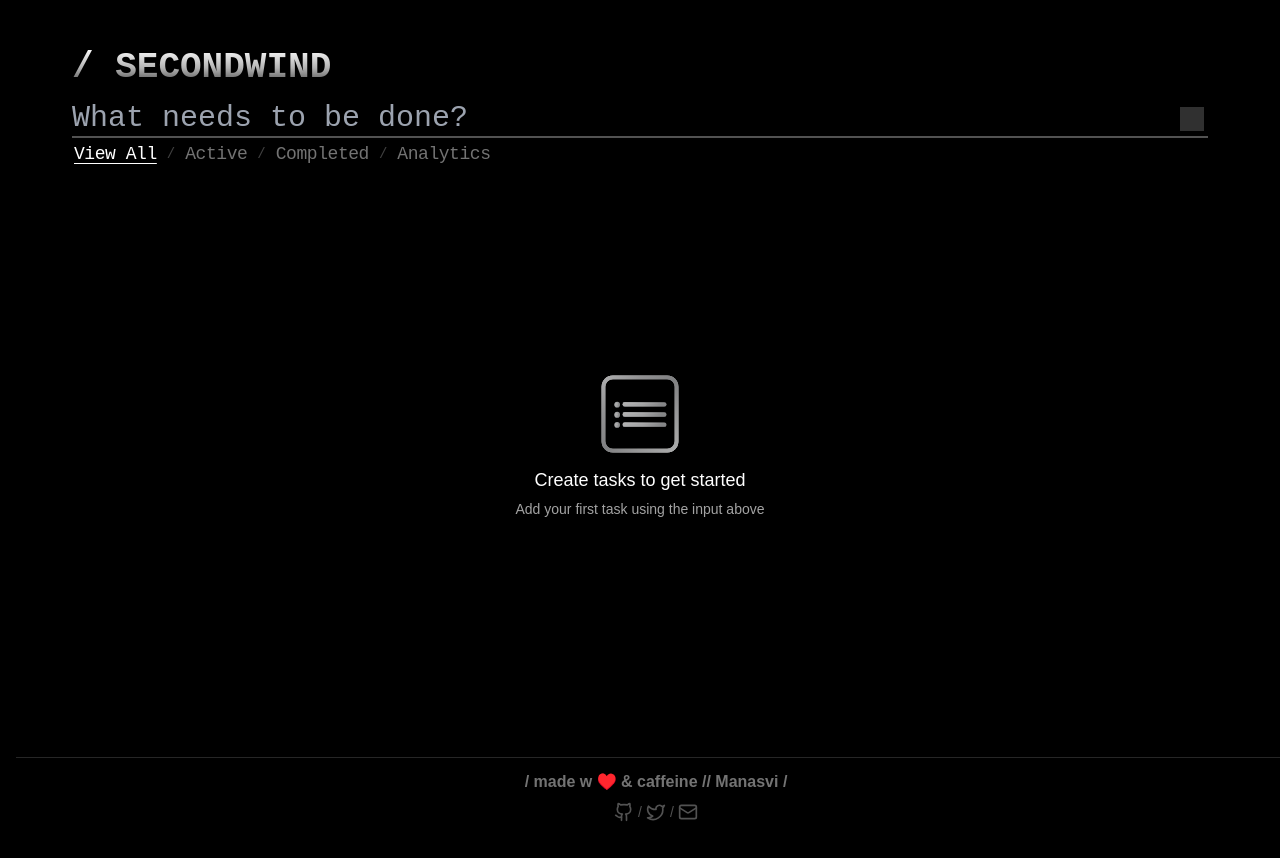
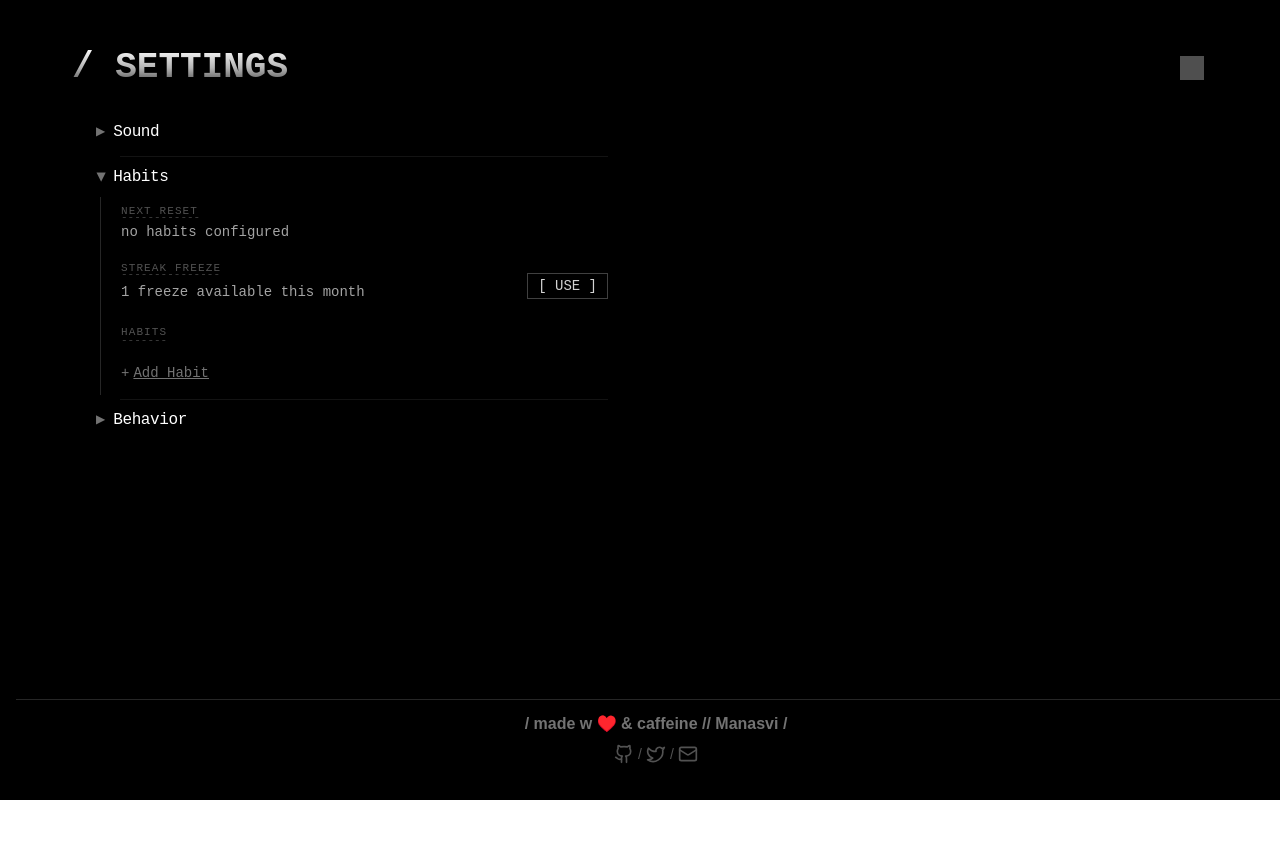
Before and after one commit to manasvitwr/second-wind, a React (Vite) app: page / in a window 1280 px wide. Both pictures are taken after a click on the button "Open settings". After the commit the page ends 800 px from the top, so only its background shows below. Built offline with nearby package versions, Linux system fonts and the light colour scheme; grey boxes are pictures that could not be loaded.

Commit message:
rm: habitlist + habit protection modal usage, habits managed via settings only

```diff
--- a/src/App.tsx
+++ b/src/App.tsx
@@ -3,20 +3,24 @@ import { Analytics } from '@vercel/analytics/react';
 import './styles/global.css';
 import NavBar from './components/NavBar/NavBar';
 import TaskTree from './components/TaskTree/TaskTree';
-import HabitList from './components/HabitList/HabitList';
+import AnalyticsPage from './components/Analytics/Analytics';
+
+import Settings from './components/Settings/Settings';
 import Footer from './components/Footer/Footer';
-import HabitProtectionModal from './components/HabitProtectionModal/HabitProtectionModal';
+
 import Toast from './components/Toast/Toast';
 import { useTasks } from './hooks/useTasks';
 import { useHabits } from './hooks/useHabits';
 import { useMediaQuery } from './hooks/useMediaQuery';
 import type { Task } from './lib/types';
+import settingsIcon from './assets/icons/settings.svg';
 
 const App: React.FC = () => {
   const { tasks, filter, setFilter, addTask, toggleTask, editTask, deleteTask, restoreTask } = useTasks();
   const { habits, addHabit, editHabit, deleteHabit, toggleHabit } = useHabits();
   const isMobile = useMediaQuery('(max-width: 768px)');
-  const [isHabitModalOpen, setIsHabitModalOpen] = useState(false);
+
+  const [isSettingsMode, setIsSettingsMode] = useState(false);
   const [toastState, setToastState] = useState<{
     isVisible: boolean;
     message: string;
@@ -61,24 +65,96 @@ const App: React.FC = () => {
     }
   };
 
+  const toggleSettings = () => {
+    setIsSettingsMode(prev => !prev);
+  };
+
   return (
     <div className=
       "min-h-screen w-full flex flex-col bg-gradient-to-b from-black to-black p-4 md:p-8 gap-4 md:gap-9 overflow-x-hidden">
 
       <div className="flex-1 flex flex-col max-w-6xl mx-auto w-full">
-        <h1 className="app-title text-2xl px-2 md:text-4xl mb-3 mt-4">
+        {/* Title area with morph transition */}
+        <div className="px-2 mb-3 mt-4 flex items-center justify-between">
+          <h1
+            className="app-title text-2xl md:text-4xl transition-all duration-500 ease-out"
+            style={{
+              opacity: 1,
+              transform: isSettingsMode ? 'translateY(0px)' : 'translateY(0px)',
+            }}
+          >
+            {isSettingsMode ? (
+              '/ SETTINGS'
+            ) : (
+              '/ SECONDWIND'
+            )}
+          </h1>
+          {isSettingsMode && (
+            <button
+              className="bg-transparent border-none cursor-pointer p-1 transition-all duration-300"
+              onClick={toggleSettings}
+              aria-label="Close settings"
+              title="Back to tasks"
+            >
+              <img
+                src={settingsIcon}
+                alt=""
+                className="w-5 h-5 md:w-6 md:h-6 opacity-50 hover:opacity-80 transition-opacity duration-300"
+              />
+            </button>
+          )}
+        </div>
 
-          / SECONDWIND
-
-        </h1>
         <NavBar
           currentFilter={filter}
           onFilterChange={setFilter}
           onAddTask={addTask}
           isMobile={isMobile}
+          isSettingsMode={isSettingsMode}
+          onToggleSettings={toggleSettings}
         />
-        {filter === 'habits' ? (
-          <HabitList
+
+        {/* Content area with crossfade */}
+        <div className="relative flex-1">
+          {/* Task/Habit content */}
+          <div
+            className="transition-all duration-400 ease-out"
+            style={{
+              opacity: isSettingsMode ? 0 : 1,
+              transform: isSettingsMode ? 'translateY(12px)' : 'translateY(0px)',
+              pointerEvents: isSettingsMode ? 'none' : 'auto',
+              position: isSettingsMode ? 'absolute' : 'relative',
+              width: '100%',
+            }}
+          >
+            {filter === 'analytics' ? (
+              <AnalyticsPage />
+            ) : (
+              <TaskTree
+                tasks={tasks}
+                filter={filter}
+                onToggleTask={toggleTask}
+                onEditTask={editTask}
+                onDeleteTask={handleDeleteTask}
+                onAddTask={addTask}
+                isMobile={isMobile}
+              />
+            )}
+          </div>
+
+          {/* Settings content */}
+          <div
+            className="transition-all duration-400 ease-out"
+            style={{
+              opacity: isSettingsMode ? 1 : 0,
+              transform: isSettingsMode ? 'translateY(0px)' : 'translateY(-12px)',
+              pointerEvents: isSettingsMode ? 'auto' : 'none',
+              position: isSettingsMode ? 'relative' : 'absolute',
+              top: isSettingsMode ? undefined : 0,
+              width: '100%',
+            }}
+          >
+            <Settings
               habits={habits}
               onAddHabit={addHabit}
               onEditHabit={editHabit}
@@ -86,27 +162,12 @@ const App: React.FC = () => {
               onToggleHabit={toggleHabit}
               isMobile={isMobile}
             />
-        ) : (
-
-          <TaskTree
-            tasks={tasks}
-            filter={filter}
-            onToggleTask={toggleTask}
-            onEditTask={editTask}
-            onDeleteTask={handleDeleteTask}
-            onAddTask={addTask}
-            onShowHabitModal={() => setIsHabitModalOpen(true)}
-            isMobile={isMobile}
-          />
-        )}
+          </div>
+        </div>
       </div>
       <Footer isMobile={isMobile} />
 
-      <HabitProtectionModal
-        isOpen={isHabitModalOpen}
-        onClose={() => setIsHabitModalOpen(false)}
-        onNavigateToHabits={() => setFilter('habits')}
-      />
+
 
       <Toast
         message={toastState.message}
--- a/src/components/TaskTree/TaskBranch.tsx
+++ b/src/components/TaskTree/TaskBranch.tsx
@@ -13,7 +13,7 @@ interface TaskBranchProps {
   onEditTask: (taskId: string, newTitle: string, parentId?: string) => void;
   onDeleteTask: (taskId: string, parentId?: string) => void;
   onAddSubTask: (title: string, parentId: string) => void;
-  onShowHabitModal: () => void;
+
   isMobile: boolean;
   isLastTask?: boolean;
 }
@@ -24,7 +24,7 @@ const TaskBranch: React.FC<TaskBranchProps> = ({
   onEditTask,
   onDeleteTask,
   onAddSubTask,
-  onShowHabitModal,
+
   isMobile,
   isLastTask,
 }) => {
@@ -45,12 +45,7 @@ const TaskBranch: React.FC<TaskBranchProps> = ({
   };
 
   const handleEdit = () => {
-    if (task.isHabit) {
-      onShowHabitModal();
-      setIsEditing(false);
-      setIsEditMode(false);
-      return;
-    }
+
 
     const trimmedTitle = editTitle.trim();
     if (trimmedTitle) {
@@ -228,12 +223,8 @@ const TaskBranch: React.FC<TaskBranchProps> = ({
 
             {task.isHabit && (
               <span
-                className="bg-white/90 text-black text-[11px] px-1.5 py-0.5 rounded font-geist-mono font-medium transition-all duration-300 ease-out cursor-pointer hover:bg-white active:scale-95"
-                onClick={(e) => {
-                  e.stopPropagation();
-                  onShowHabitModal();
-                }}
-                title="View habit details"
+                className="bg-white/90 text-black text-[11px] px-1.5 py-0.5 rounded font-geist-mono font-medium transition-all duration-300 ease-out"
+                title="Habit task"
               >
                 Habit
               </span>
@@ -278,10 +269,6 @@ const TaskBranch: React.FC<TaskBranchProps> = ({
           <button
             className="p-1 text-red-400 hover:text-red-400 transition-all duration-250 ease-out transform hover:scale-110"
             onClick={() => {
-              if (task.isHabit) {
-                onShowHabitModal();
-                return;
-              }
               try { mainDeleteAudio.currentTime = 0; mainDeleteAudio.play(); } catch { }
               onDeleteTask(task.id);
             }}
--- a/src/components/TaskTree/TaskTree.tsx
+++ b/src/components/TaskTree/TaskTree.tsx
@@ -12,7 +12,7 @@ interface TaskTreeProps {
   onEditTask: (taskId: string, newTitle: string, parentId?: string) => void;
   onDeleteTask: (taskId: string, parentId?: string) => void;
   onAddTask: (title: string, parentId?: string) => void;
-  onShowHabitModal: () => void;
+
   isMobile: boolean;
 }
 
@@ -23,7 +23,7 @@ const TaskTree: React.FC<TaskTreeProps> = ({
   onEditTask,
   onDeleteTask,
   onAddTask,
-  onShowHabitModal,
+
   isMobile,
 }) => {
   const [showSummary, setShowSummary] = useState(false);
@@ -34,8 +34,7 @@ const TaskTree: React.FC<TaskTreeProps> = ({
         return !task.completed;
       case 'completed':
         return task.completed;
-      case 'habits':
-        return task.isHabit;
+
       default:
         return true;
     }
@@ -138,7 +137,7 @@ const TaskTree: React.FC<TaskTreeProps> = ({
             onEditTask={onEditTask}
             onDeleteTask={onDeleteTask}
             onAddSubTask={onAddTask}
-            onShowHabitModal={onShowHabitModal}
+
             isMobile={isMobile}
             isLastTask={index === sortedTasks.length - 1}
           />
```
Lines whose indentation alone changed are shown as unchanged.
